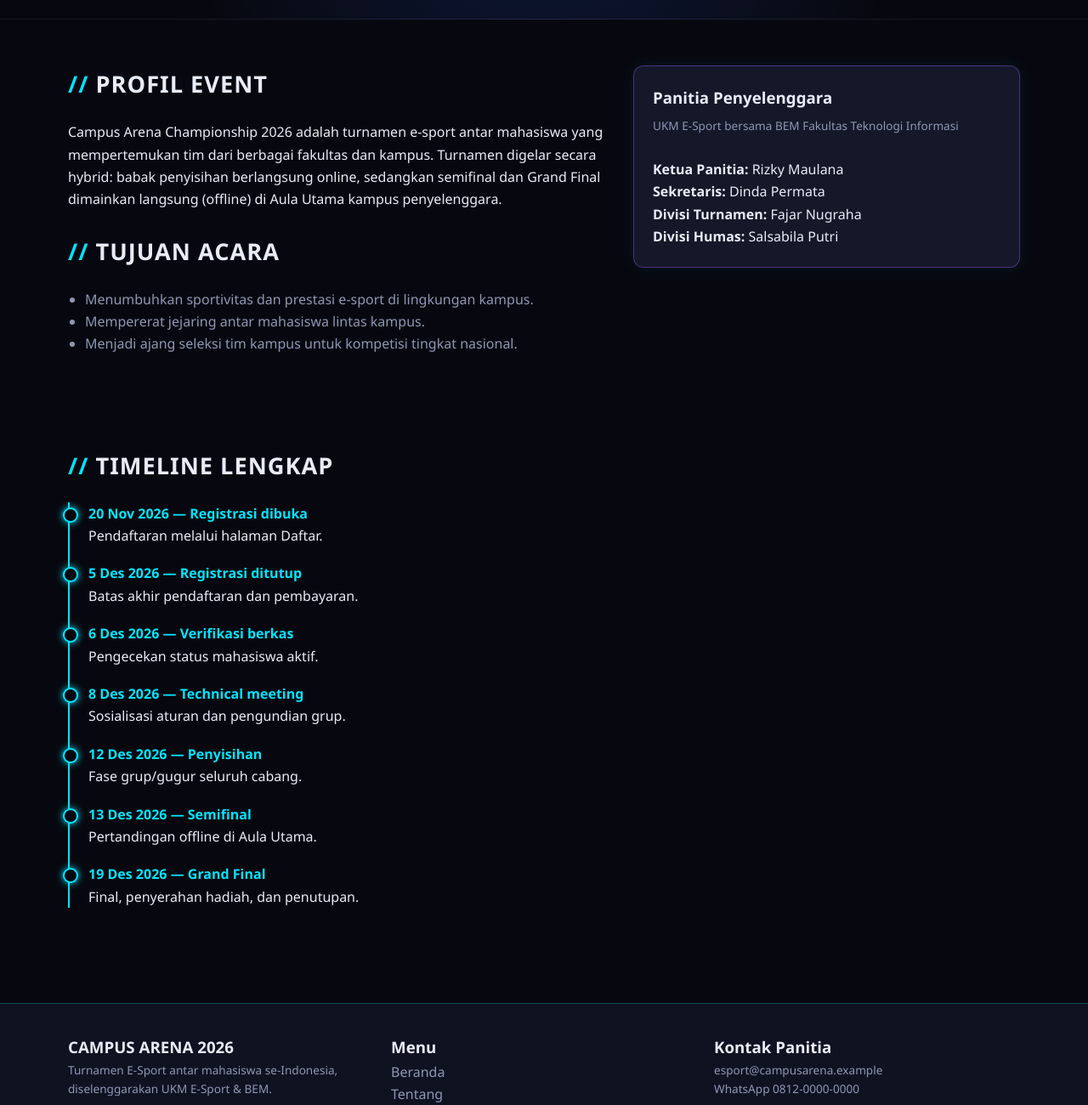
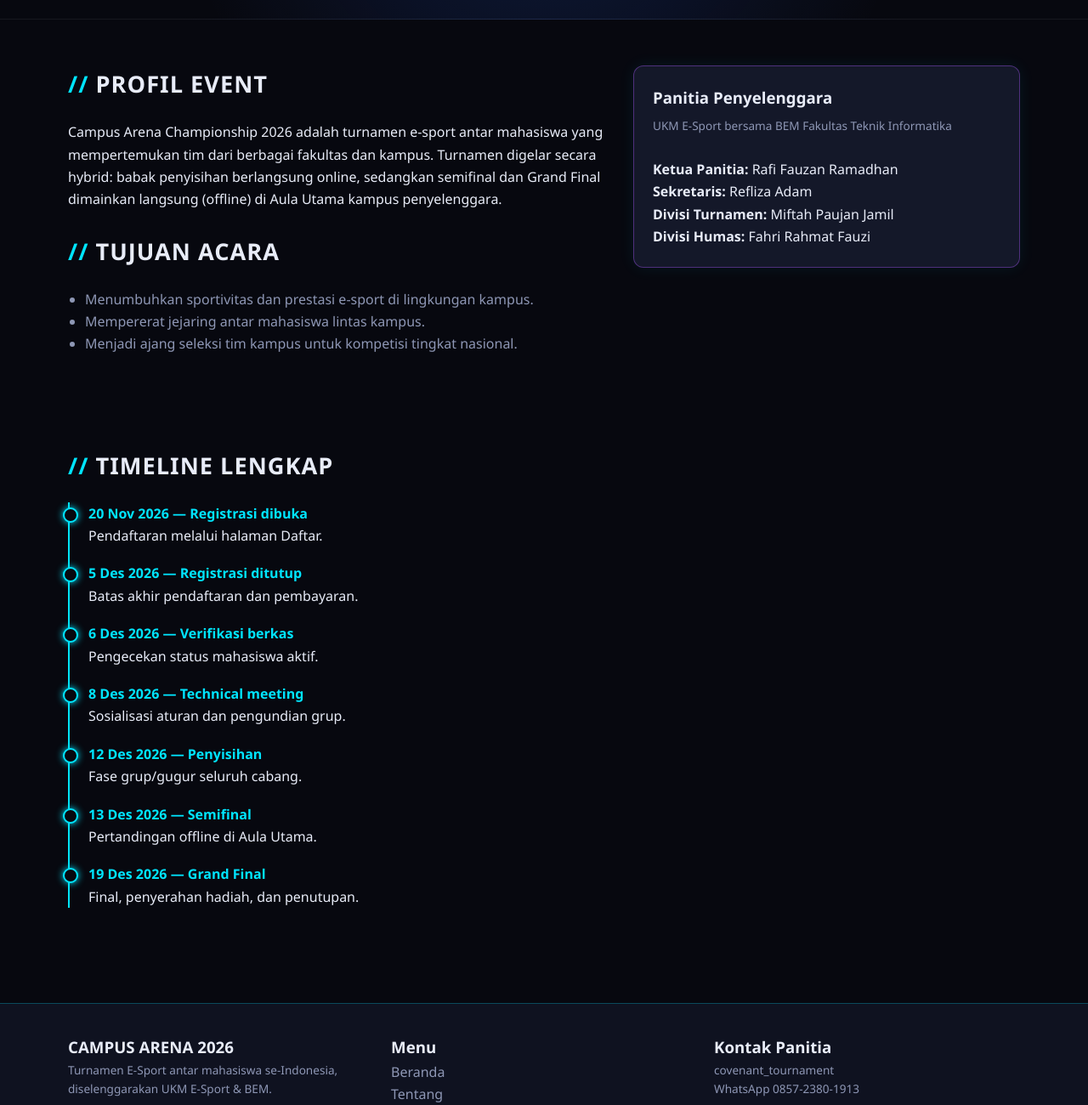
Before and after one commit to Rafifauzan646/pemrograman-web-uts, a plain HTML site: page tentang.html in a window 1280 px wide. Shown: the part 240-1540 px from the top of the page at 85% size. Drawn offline with Linux system fonts and the light colour scheme.

Commit message:
Add files via upload

```diff
--- a/tentang.html
+++ b/tentang.html
@@ -47,9 +47,9 @@
             </div>
             <div class="rafi_fauzan_ramadhan_kartu rafi_fauzan_ramadhan_ungu">
                 <h3>Panitia Penyelenggara</h3>
-                <p class="rafi_fauzan_ramadhan_info">UKM E-Sport bersama BEM Fakultas Teknologi Informasi</p><br>
-                <p><b>Ketua Panitia:</b> Rizky Maulana<br><b>Sekretaris:</b> Dinda Permata<br><b>Divisi Turnamen:</b>
-                    Fajar Nugraha<br><b>Divisi Humas:</b> Salsabila Putri</p>
+                <p class="rafi_fauzan_ramadhan_info">UKM E-Sport bersama BEM Fakultas Teknik Informatika</p><br>
+                <p><b>Ketua Panitia:</b> Rafi Fauzan Ramadhan<br><b>Sekretaris:</b> Refliza Adam<br><b>Divisi Turnamen:</b>
+                    Miftah Paujan Jamil<br><b>Divisi Humas:</b> Fahri Rahmat Fauzi</p>
             </div>
         </div>
     </section>
@@ -82,7 +82,7 @@
                 </div>
                 <div>
                     <h3>Kontak Panitia</h3>
-                    <p class="rafi_fauzan_ramadhan_info">esport@campusarena.example<br>WhatsApp 0812-0000-0000</p>
+                    <p class="rafi_fauzan_ramadhan_info">covenant_tournament<br>WhatsApp 0857-2380-1913</p>
                 </div>
             </div>
             <p class="rafi_fauzan_ramadhan_hak">© 2026 Campus Arena E-Sport — Dibuat oleh Rafi Fauzan Ramadhan</p>
```
Also changed, not shown: game.html (+1 -1 lines), hadiah.html (+1 -1 lines), index.html (+2 -2 lines), jadwal.html (+1 -1 lines), kontak.html (+4 -4 lines), rulebook.html (+1 -1 lines).
